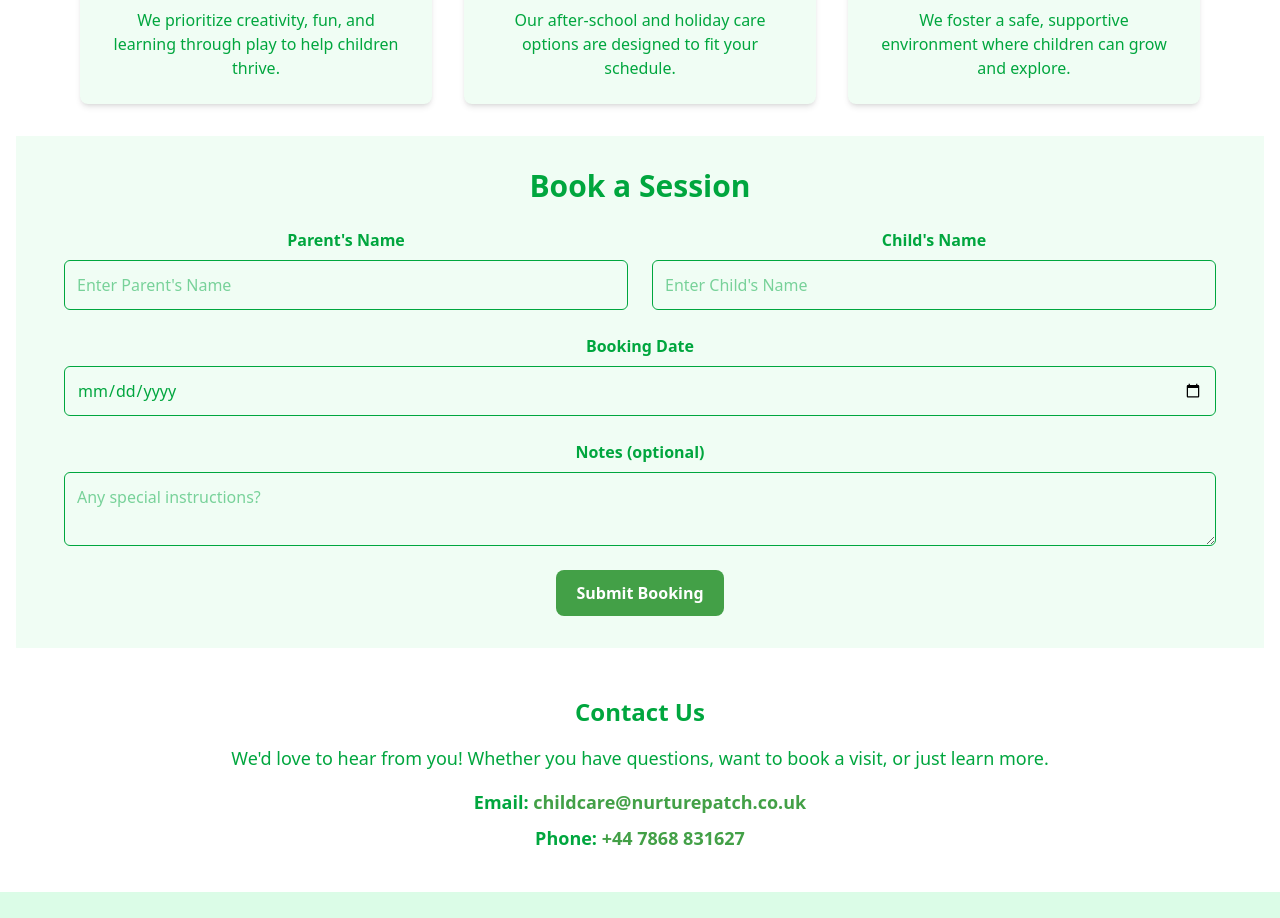
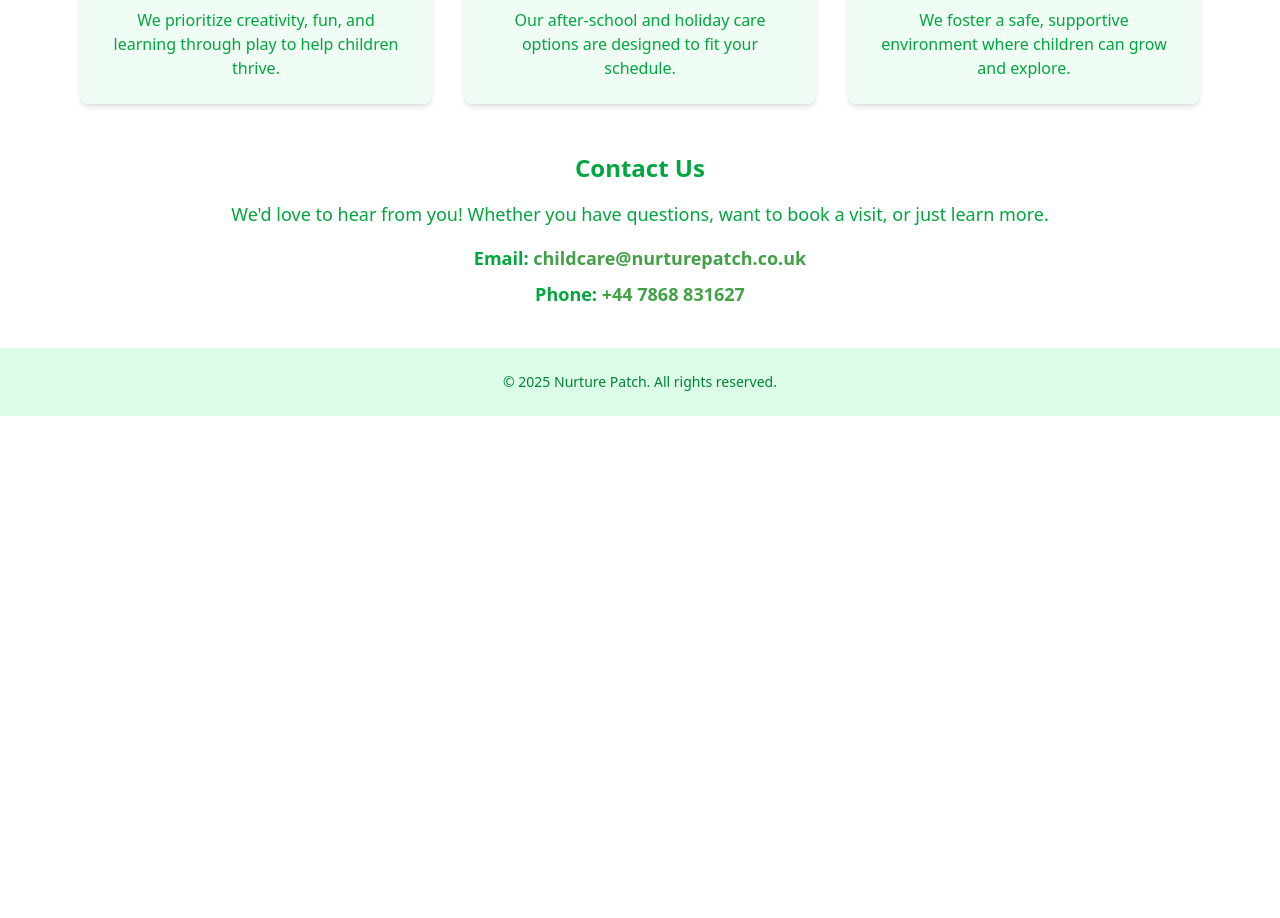
Before and after one commit to oluwaseunolusanya/nurture-patch, a React (Vite) app: page / in a window 1280 px wide. Shown: the part 920-1838 px from the top of the page. After the commit the page ends 1336 px from the top, so only its background shows below. Built offline with nearby package versions, Linux system fonts and the light colour scheme.

Commit message:
Refactor features

```diff
--- a/src/App.jsx
+++ b/src/App.jsx
@@ -2,8 +2,8 @@ import React from 'react';
 import { BrowserRouter as Router, Routes, Route, Link } from 'react-router-dom';
 import Home from './pages/Home';
 import About from './pages/About';
-import Booking from './components/Booking';
-import Contact from './components/Contact';
+import Booking from './pages/Booking';
+//import Contact from './components/Contact';
 import Navbar from './components/Navbar';
 import Footer from './components/Footer';
 
@@ -16,8 +16,8 @@ function App() {
         <Routes>
           <Route path="/" element={<Home />} />
           <Route path="/about" element={<About />} />
-          {/* <Route path="/booking" element={<Booking />} />
-          <Route path="/contact" element={<Contact />} /> */}
+          <Route path="/booking" element={<Booking />} />
+          {/*<Route path="/contact" element={<Contact />} /> */}
         </Routes>
       </main>
       <Footer />
--- a/src/components/Hero.jsx
+++ b/src/components/Hero.jsx
@@ -18,7 +18,7 @@ const Hero = () => {
           Before and after-school care designed to inspire and support.
         </p>
         <a
-          href="#booking-form"
+          href="/booking"
           className="bg-white text-green-600 font-semibold py-3 px-6 rounded-full hover:bg-green-100 transition"
         >
           Schedule a Visit
--- a/src/components/Navbar.jsx
+++ b/src/components/Navbar.jsx
@@ -18,7 +18,7 @@ function Navbar() {
       <div className="hidden md:flex space-x-6 items-center">
         <RouterLink to="/">Home</RouterLink>
         <RouterLink to="/about">About</RouterLink>
-        <RouterLink to="/#booking-form">Booking</RouterLink>
+        <RouterLink to="/booking">Booking</RouterLink>
         <ScrollLink
           to="contact"
           smooth={true}
--- a/src/components/Booking.jsx
+++ b/src/pages/Booking.jsx
@@ -28,7 +28,7 @@ function Booking() {
     }
 
     try {
-      const res = await fetch('/api/booking', {
+      const res = await fetch('/booking', {
         method: 'POST',
         headers: {
           'Content-Type': 'application/json',
@@ -56,14 +56,15 @@ function Booking() {
   };
 
   return (
-    <section className="w-full bg-green-50 py-8">
-      {/* Set container to take up full width on larger screens */}
-      <div className='px-4 sm:px-6 lg:px-12 max-w-screen-xl mx-auto text-green-600'>
-        <h2 className="w-full text-2xl sm:text-3xl font-bold mb-6 text-center">Book a Session</h2>
+    <section className="bg-green-50 text-green-600 py-12 sm:py-16 md:py-20 px-6 sm:px-8 md:px-12 flex justify-center">
+      <div className="bg-white shadow-lg rounded-2xl p-8 sm:p-10 md:p-12 w-full max-w-2xl">
+        <h2 className="text-3xl sm:text-4xl font-bold mb-6 text-center">Book a Session</h2>
 
         {isSubmitted ? (
           <div className="text-center p-6 bg-green-100 border border-green-600 rounded-md">
-            <p className="text-lg text-green-700">Your booking has been submitted successfully! We will get back to you shortly.</p>
+            <p className="text-lg text-green-700">
+              Your booking has been submitted successfully! We’ll get back to you shortly.
+            </p>
           </div>
         ) : (
           <form className="space-y-6" onSubmit={handleSubmit}>
@@ -71,10 +72,11 @@ function Booking() {
               <p className="text-red-600 text-center font-medium">{errorMessage}</p>
             )}
 
-            {/* Grid layout for form fields */}
             <div className="grid grid-cols-1 sm:grid-cols-2 gap-6">
               <div className="flex flex-col">
-                <label htmlFor="parentName" className="block mb-2 font-semibold">Parent's Name</label>
+                <label htmlFor="parentName" className="block mb-2 font-semibold">
+                  Parent&apos;s Name
+                </label>
                 <input
                   type="text"
                   id="parentName"
@@ -88,7 +90,9 @@ function Booking() {
               </div>
 
               <div className="flex flex-col">
-                <label htmlFor="childName" className="block mb-2 font-semibold">Child's Name</label>
+                <label htmlFor="childName" className="block mb-2 font-semibold">
+                  Child&apos;s Name
+                </label>
                 <input
                   type="text"
                   id="childName"
@@ -102,9 +106,10 @@ function Booking() {
               </div>
             </div>
 
-            {/* Booking Date */}
             <div className="flex flex-col">
-              <label htmlFor="bookingDate" className="block mb-2 font-semibold">Booking Date</label>
+              <label htmlFor="bookingDate" className="block mb-2 font-semibold">
+                Booking Date
+              </label>
               <input
                 type="date"
                 id="bookingDate"
@@ -116,9 +121,10 @@ function Booking() {
               />
             </div>
 
-            {/* Notes */}
             <div className="flex flex-col">
-              <label htmlFor="notes" className="block mb-2 font-semibold">Notes (optional)</label>
+              <label htmlFor="notes" className="block mb-2 font-semibold">
+                Notes (optional)
+              </label>
               <textarea
                 id="notes"
                 name="notes"
@@ -129,11 +135,9 @@ function Booking() {
               ></textarea>
             </div>
 
-            {/* Submit Button */}
             <button
-              id="booking"
               type="submit"
-              className="bg-green-600 text-white font-semibold px-6 py-3 rounded-full w-full sm:w-auto mx-auto block mt-6 hover:bg-green-700 transition"
+              className="bg-green-600 text-white font-semibold px-6 py-3 rounded-full w-full hover:bg-green-700 transition"
             >
               Submit Booking
             </button>
--- a/src/pages/Home.jsx
+++ b/src/pages/Home.jsx
@@ -2,7 +2,6 @@ import React, { useEffect } from 'react';
 import { useLocation } from 'react-router-dom';
 import { scroller } from 'react-scroll'; // install react-scroll if not already
 import Hero from '../components/Hero';
-import Booking from '../components/Booking';
 import Contact from '../components/Contact';
 
 function Home() {
@@ -47,10 +46,6 @@ function Home() {
         </div>
       </div>
 
-      <div id="booking-form" className="mt-8">
-        <Booking />
-      </div>
-
     </section>
   );
 }
--- a/src/server.js
+++ b/src/server.js
@@ -10,7 +10,7 @@ app.use(cors());  //Enable CORS for all routes
 app.use(express.json()); // Middleware to parse JSON bodies
 
 // Booking endpoint
-app.post("/api/booking", async (req, res) => {
+app.post("/booking", async (req, res) => {
   const { parentName, childName, bookingDate, notes } = req.body;
 
   // Basic validation
```
